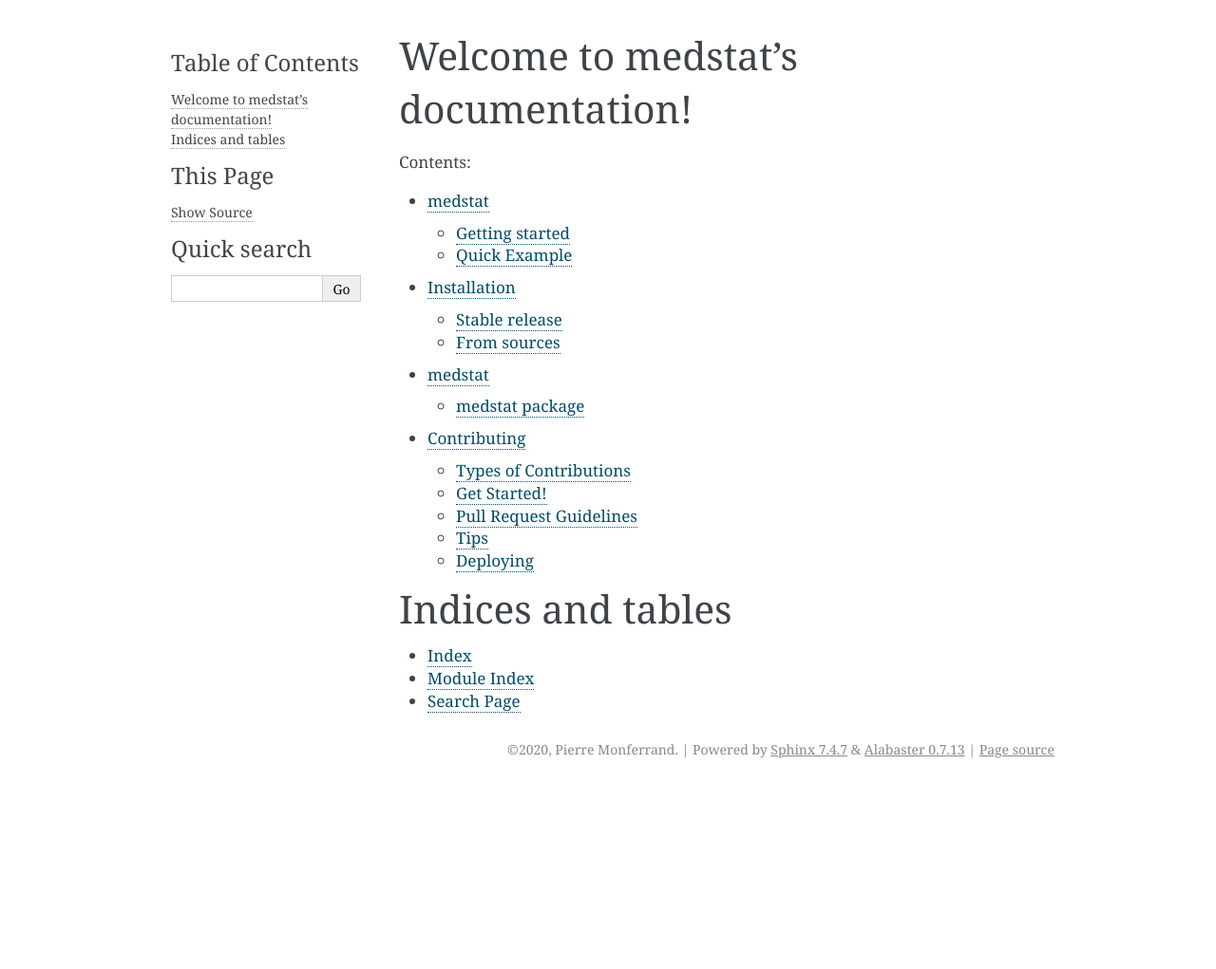
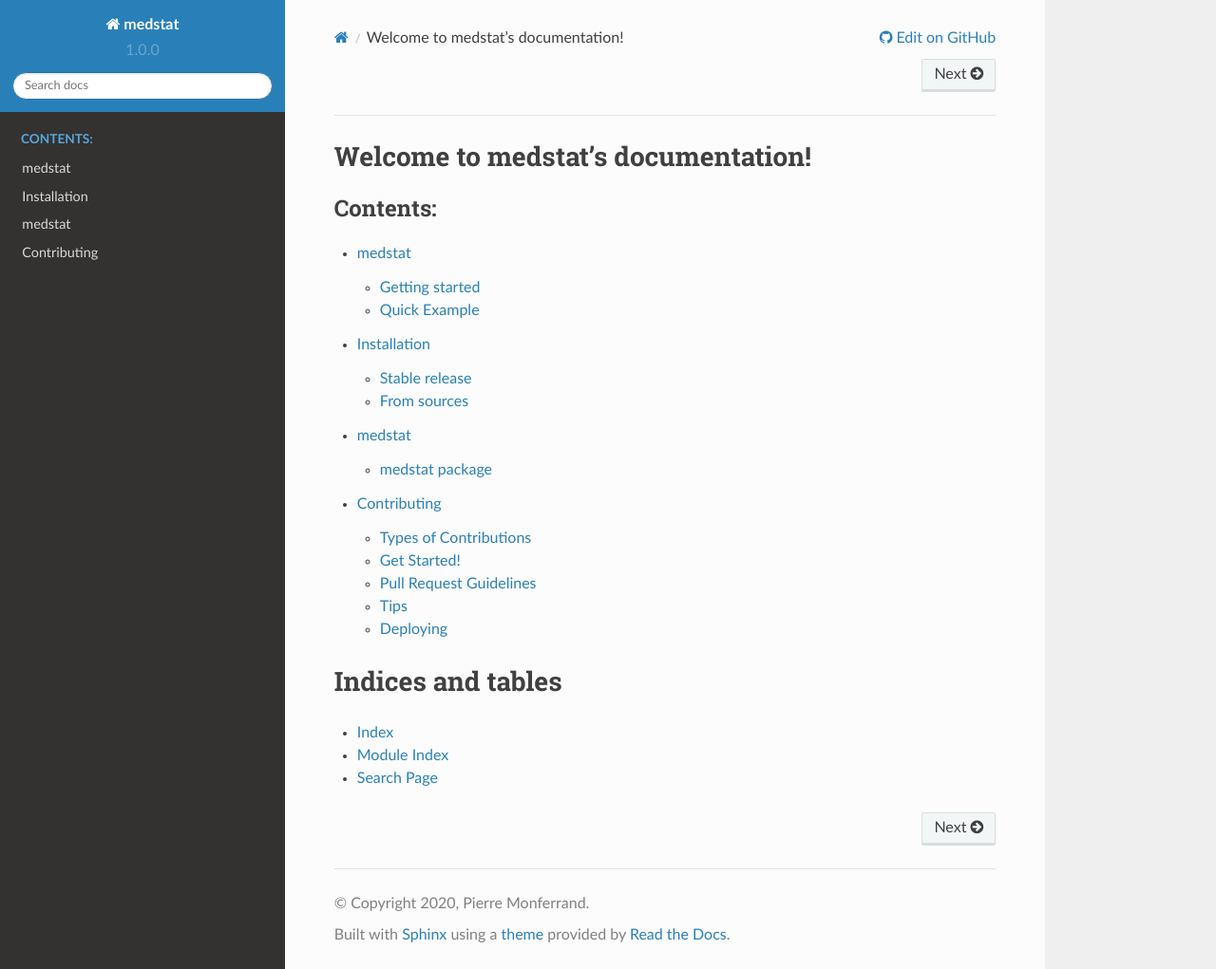
Before and after one commit to monferrand/medstat, a Sphinx documentation site: the page built from docs/index.rst, in a window 1280 px wide and 1021 px high. Shown: the whole window at 95% size. Built offline with Sphinx 7.4.7 and the Read the Docs theme 2.0.0, drawn with Linux system fonts in a browser that asks for light colours.

Commit message:
Switch to sphinx_rtd_theme

```diff
--- a/README.rst
+++ b/README.rst
@@ -8,6 +8,10 @@ medstat
 
 .. image:: https://img.shields.io/travis/monferrand/medstat.svg
         :target: https://travis-ci.org/monferrand/medstat
+
+.. image:: https://img.shields.io/pypi/l/sphinx_rtd_theme.svg
+   :target: https://pypi.python.org/pypi/medstat/
+   :alt: License
 
 .. image:: https://readthedocs.org/projects/medstat/badge/?version=latest
         :target: https://medstat.readthedocs.io/en/latest/?badge=latest
--- a/docs/conf.py
+++ b/docs/conf.py
@@ -83,13 +83,25 @@ todo_include_todos = False
 # The theme to use for HTML and HTML Help pages.  See the documentation for
 # a list of builtin themes.
 #
-html_theme = 'alabaster'
+html_theme = 'sphinx_rtd_theme'
 
 # Theme options are theme-specific and customize the look and feel of a
 # theme further.  For a list of options available for each theme, see the
 # documentation.
 #
-# html_theme_options = {}
+html_theme_options = {
+    'navigation_depth': 3,
+    'prev_next_buttons_location': 'both'
+}
+
+html_context = {
+    "display_github": True, # Integrate Gitlab
+    "github_user": "monferrand", # Username
+    "github_repo": "medstat", # Repo name
+    "github_version": "master/", # Version
+    "conf_py_path": "docs/", # Path in the checkout to the docs root
+}
+
 
 # Add any paths that contain custom static files (such as style sheets) here,
 # relative to this directory. They are copied after the builtin static files,
--- a/medstat/__init__.py
+++ b/medstat/__init__.py
@@ -6,4 +6,4 @@ __version__ = '1.0.0'
 from medstat.medstat import test_hypothesis, analyse_dataset
 
 
-__all__ = [test_hypothesis, analyse_dataset]
+__all__ = ['test_hypothesis', 'analyse_dataset']
--- a/requirements_dev.txt
+++ b/requirements_dev.txt
@@ -11,3 +11,4 @@ twine==1.14.0
 pytest==4.6.5
 pytest-runner==5.1
 autopep8==1.5
+sphinx-rtd-theme==0.4.3
```
